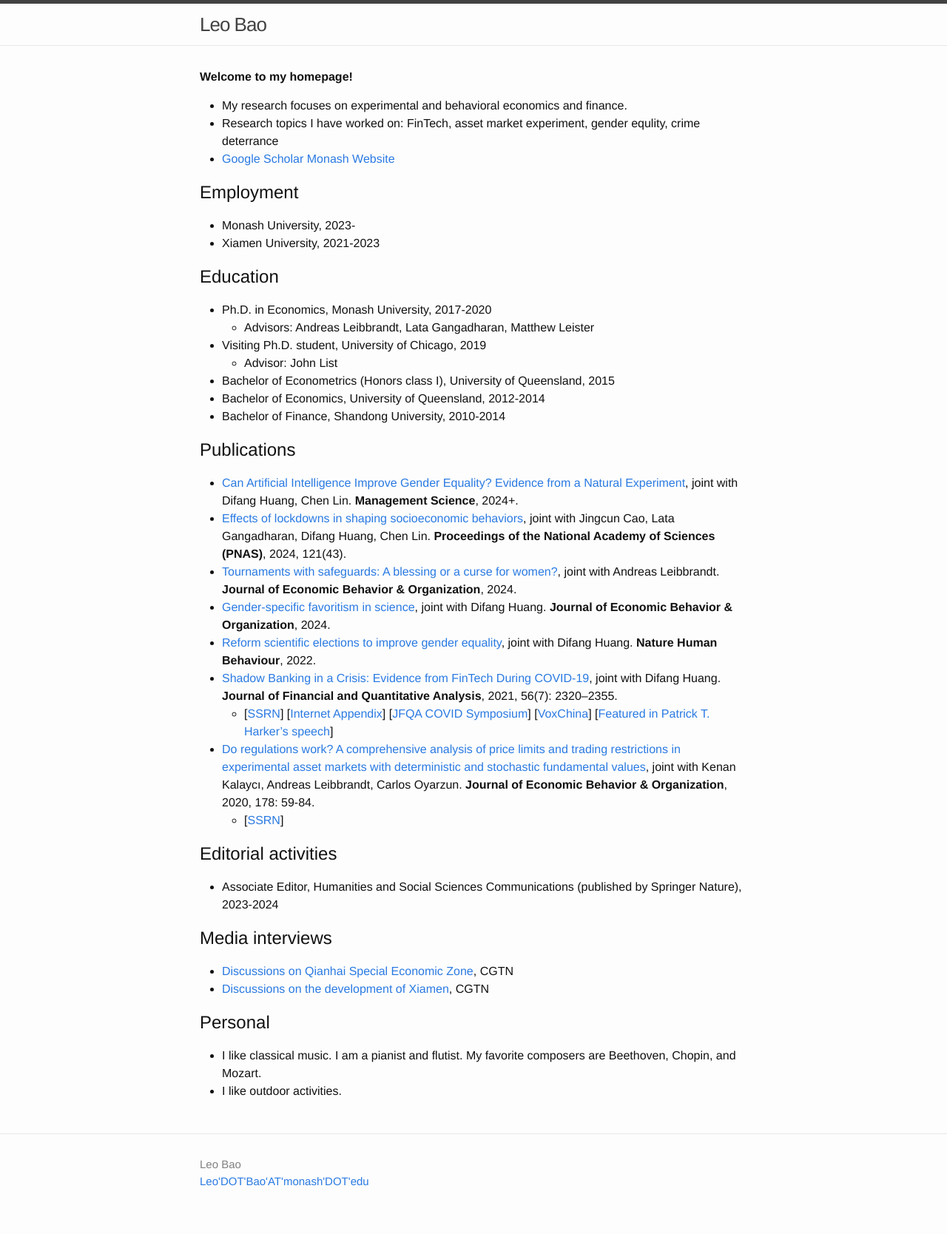
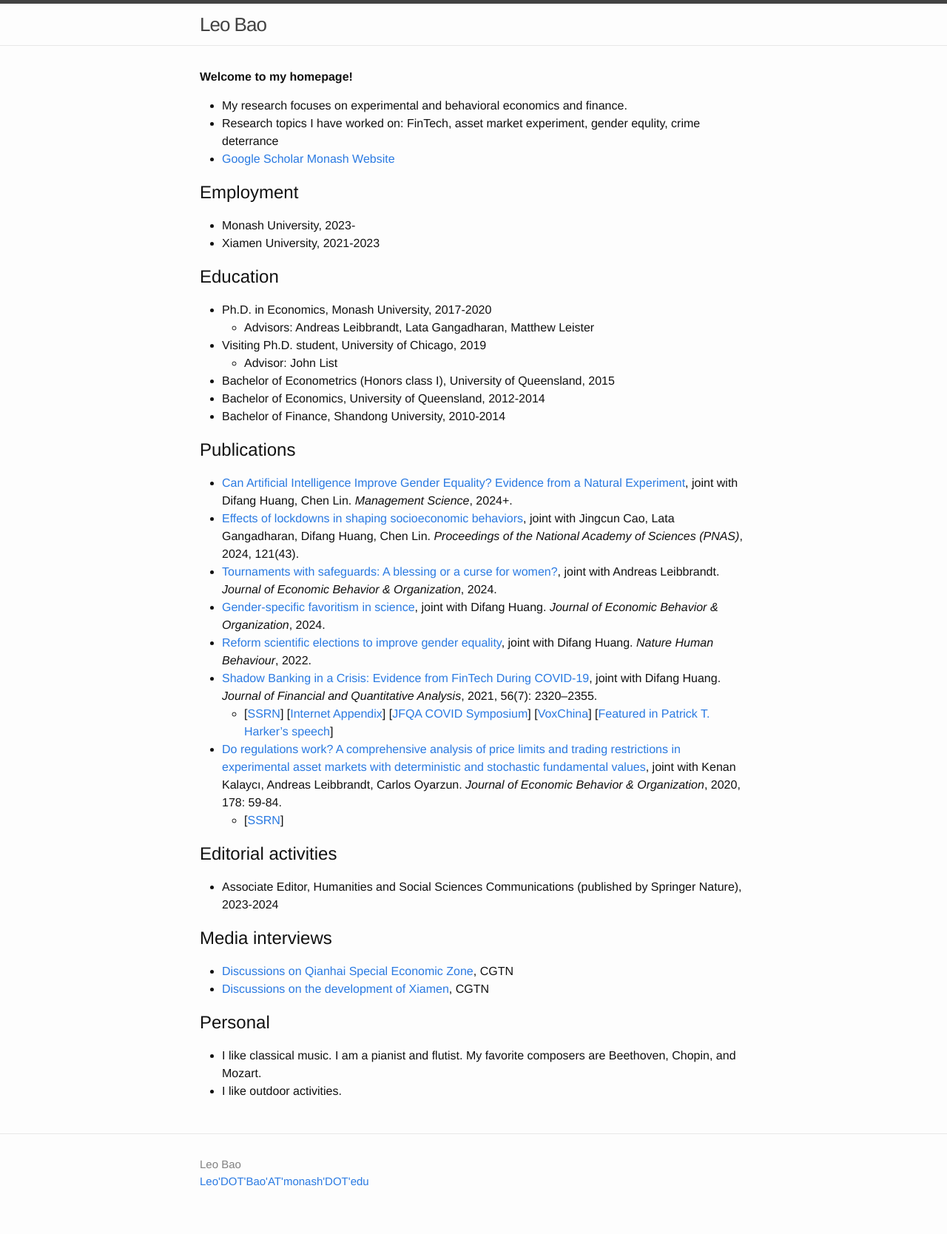
Before and after one commit to zhengyang-bao/zhengyang-bao.github.io, a Jekyll site: the page built from index.md, in a window 1280 px wide. Shown: the whole page at 74% size. Built offline with Jekyll 4.4.1, drawn with Linux system fonts in a browser that asks for light colours.

```diff
--- a/index.md
+++ b/index.md
@@ -22,14 +22,14 @@ layout: default
 
 
 ## Publications
-- [Can Artificial Intelligence Improve Gender Equality? Evidence from a Natural Experiment](https://doi.org/10.1287/mnsc.2022.02787), joint with Difang Huang, Chen Lin. **Management Science**, 2024+.
-- [Effects of lockdowns in shaping socioeconomic behaviors](https://www.pnas.org/doi/10.1073/pnas.2405934121), joint with Jingcun Cao, Lata Gangadharan, Difang Huang, Chen Lin. **Proceedings of the National Academy of Sciences (PNAS)**, 2024, 121(43).
-- [Tournaments with safeguards: A blessing or a curse for women?](https://www.sciencedirect.com/science/article/pii/S016726812300255X?via%3Dihub), joint with Andreas Leibbrandt. **Journal of Economic Behavior & Organization**, 2024.
-- [Gender-specific favoritism in science](https://www.sciencedirect.com/science/article/pii/S0167268123002445), joint with Difang Huang. **Journal of Economic Behavior & Organization**, 2024.
-- [Reform scientific elections to improve gender equality](https://doi.org/10.1038/s41562-022-01322-w), joint with Difang Huang. **Nature Human Behaviour**, 2022.
-- [Shadow Banking in a Crisis: Evidence from FinTech During COVID-19](https://doi.org/10.1017/S0022109021000430), joint with Difang Huang. **Journal of Financial and Quantitative Analysis**, 2021, 56(7): 2320–2355.
+- [Can Artificial Intelligence Improve Gender Equality? Evidence from a Natural Experiment](https://doi.org/10.1287/mnsc.2022.02787), joint with Difang Huang, Chen Lin. <i>Management Science</i>, 2024+.
+- [Effects of lockdowns in shaping socioeconomic behaviors](https://www.pnas.org/doi/10.1073/pnas.2405934121), joint with Jingcun Cao, Lata Gangadharan, Difang Huang, Chen Lin. <i>Proceedings of the National Academy of Sciences (PNAS)</i>, 2024, 121(43).
+- [Tournaments with safeguards: A blessing or a curse for women?](https://www.sciencedirect.com/science/article/pii/S016726812300255X?via%3Dihub), joint with Andreas Leibbrandt. <i>Journal of Economic Behavior & Organization</i>, 2024.
+- [Gender-specific favoritism in science](https://www.sciencedirect.com/science/article/pii/S0167268123002445), joint with Difang Huang. <i>Journal of Economic Behavior & Organization</i>, 2024.
+- [Reform scientific elections to improve gender equality](https://doi.org/10.1038/s41562-022-01322-w), joint with Difang Huang. <i>Nature Human Behaviour</i>, 2022.
+- [Shadow Banking in a Crisis: Evidence from FinTech During COVID-19](https://doi.org/10.1017/S0022109021000430), joint with Difang Huang. <i>Journal of Financial and Quantitative Analysis</i>, 2021, 56(7): 2320–2355.
   - [[SSRN](https://papers.ssrn.com/sol3/papers.cfm?abstract_id=3734770)] [[Internet Appendix](https://drive.google.com/file/d/1xmnwf_dNR22ohyOeyFoZBCG_6OGv9Gvm/view?usp=sharing)] [[JFQA COVID Symposium](https://player.mediaamp.io/p/U8-EDC/x3q6FTruIMqL/embed/select/media/seU2G5zFXY7m?form=html)] [[VoxChina](http://voxchina.org/show-3-241.html)] [[Featured in Patrick T. Harker's speech](https://www.philadelphiafed.org/-/media/frbp/assets/institutional/speeches/harker/2022/08-03-22-fintech.pdf)]
-- [Do regulations work? A comprehensive analysis of price limits and trading restrictions in experimental asset markets with deterministic and stochastic fundamental values](https://www.sciencedirect.com/science/article/pii/S016726812030233X), joint with Kenan Kalaycı, Andreas Leibbrandt, Carlos Oyarzun. **Journal of Economic Behavior & Organization**, 2020, 178: 59-84.
+- [Do regulations work? A comprehensive analysis of price limits and trading restrictions in experimental asset markets with deterministic and stochastic fundamental values](https://www.sciencedirect.com/science/article/pii/S016726812030233X), joint with Kenan Kalaycı, Andreas Leibbrandt, Carlos Oyarzun. <i>Journal of Economic Behavior & Organization</i>, 2020, 178: 59-84.
   - [[SSRN](https://papers.ssrn.com/sol3/papers.cfm?abstract_id=3916604)]
 
 ## Editorial activities
```
